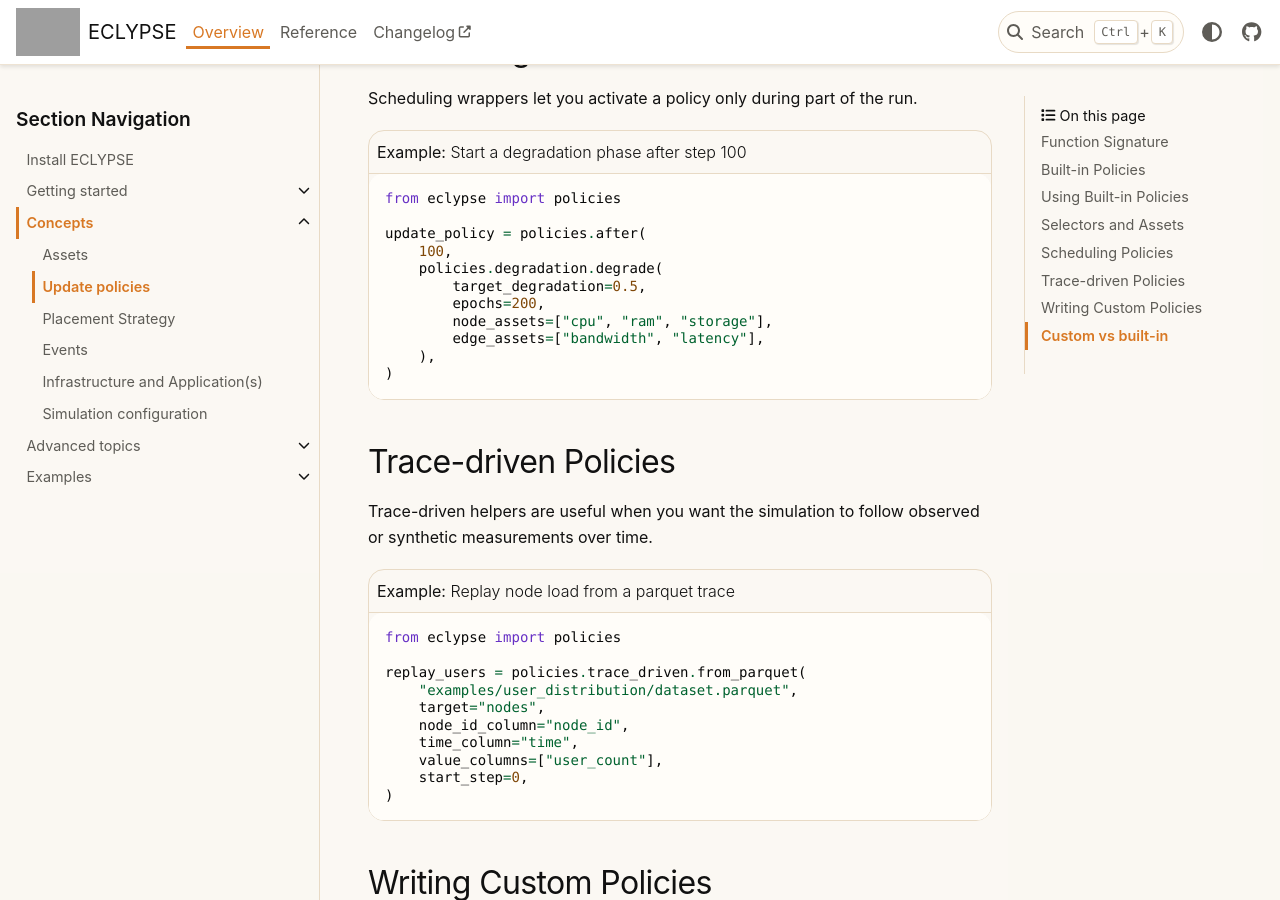
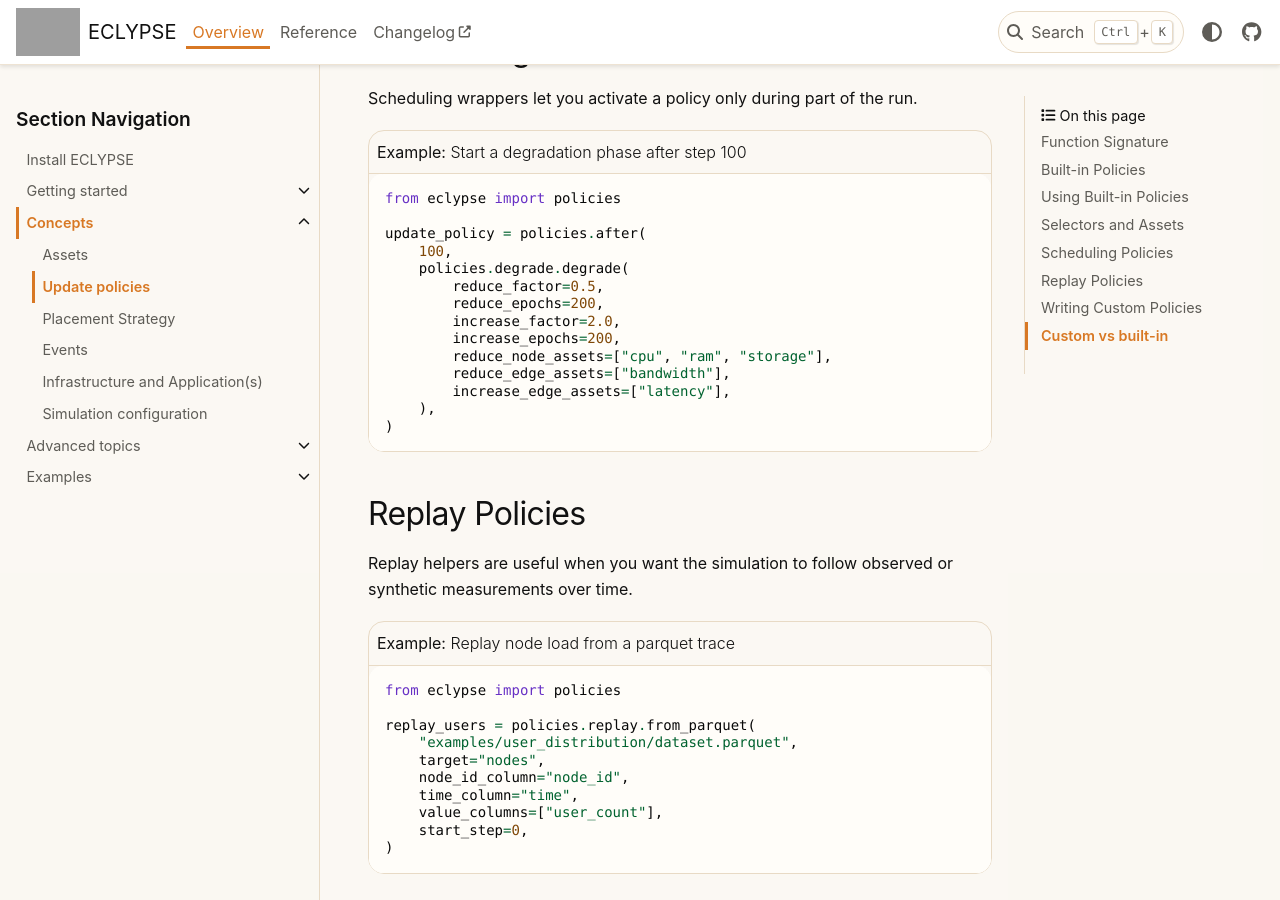
Before and after one commit to eclypse-org/eclypse, a Sphinx documentation site: the page built from docs/source/overview/concepts/update-policy.rst, in a window 1280 px wide and 900 px high, scrolled down 2329 px. Built offline with Sphinx 7.4.7 and the PyData theme 0.15.4, drawn with Linux system fonts in a browser that asks for light colours; some of the changed text lies outside the part shown; grey boxes are pictures that could not be loaded.

Commit message:
docs: Update policy usage examples

```diff
--- a/docs/source/overview/concepts/update-policy.rst
+++ b/docs/source/overview/concepts/update-policy.rst
@@ -34,8 +34,8 @@ families:
 - **noise**: bounded random walks, momentum walks, and impulse shocks
 - **distribution**: uniform, normal, lognormal, triangular, beta, gamma,
   truncated-normal, and categorical multiplicative perturbations
-- **degradation**: progressive capacity loss and latency increase
-- **trace-driven**: replay of node or edge values from records, dataframes, or parquet files
+- **degrade**: progressive reduction or increase of selected assets
+- **replay**: replay of node or edge values from records, dataframes, or parquet files
 - **schedule**: wrappers such as ``every()``, ``after()``, ``between()``, and ``once_at()``
 
 For most simulations, the easiest workflow is to compose a few built-in
@@ -111,18 +111,21 @@ Scheduling wrappers let you activate a policy only during part of the run.
 
     update_policy = policies.after(
         100,
-        policies.degradation.degrade(
-            target_degradation=0.5,
-            epochs=200,
-            node_assets=["cpu", "ram", "storage"],
-            edge_assets=["bandwidth", "latency"],
+        policies.degrade.degrade(
+            reduce_factor=0.5,
+            reduce_epochs=200,
+            increase_factor=2.0,
+            increase_epochs=200,
+            reduce_node_assets=["cpu", "ram", "storage"],
+            reduce_edge_assets=["bandwidth"],
+            increase_edge_assets=["latency"],
         ),
     )
 
-Trace-driven Policies
----------------------
+Replay Policies
+---------------
 
-Trace-driven helpers are useful when you want the simulation to follow observed
+Replay helpers are useful when you want the simulation to follow observed
 or synthetic measurements over time.
 
 .. code-block:: python
@@ -130,7 +133,7 @@ or synthetic measurements over time.
 
     from eclypse import policies
 
-    replay_users = policies.trace_driven.from_parquet(
+    replay_users = policies.replay.from_parquet(
         "examples/user_distribution/dataset.parquet",
         target="nodes",
         node_id_column="node_id",
```
Also changed, not shown: docs/source/overview/concepts/topology.rst (+8 -5 lines), 2 other files.
